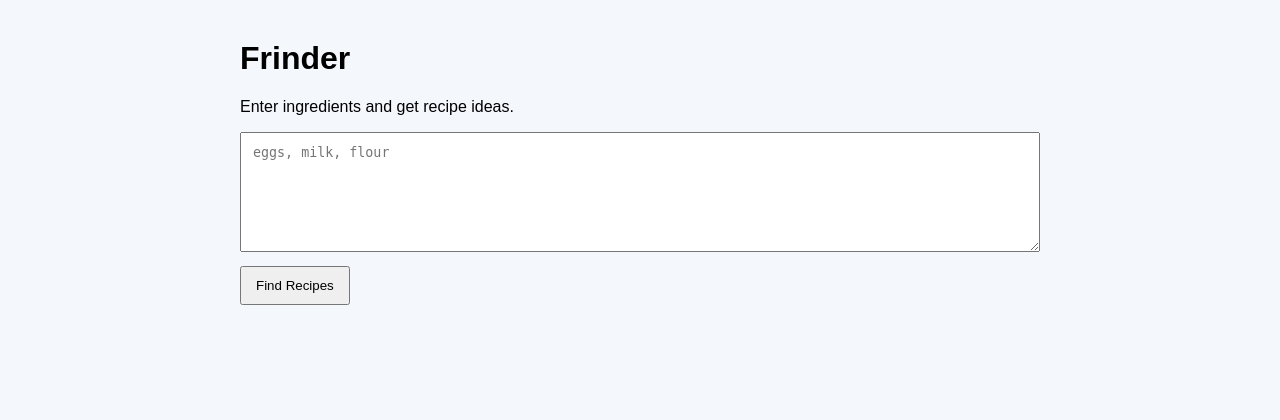
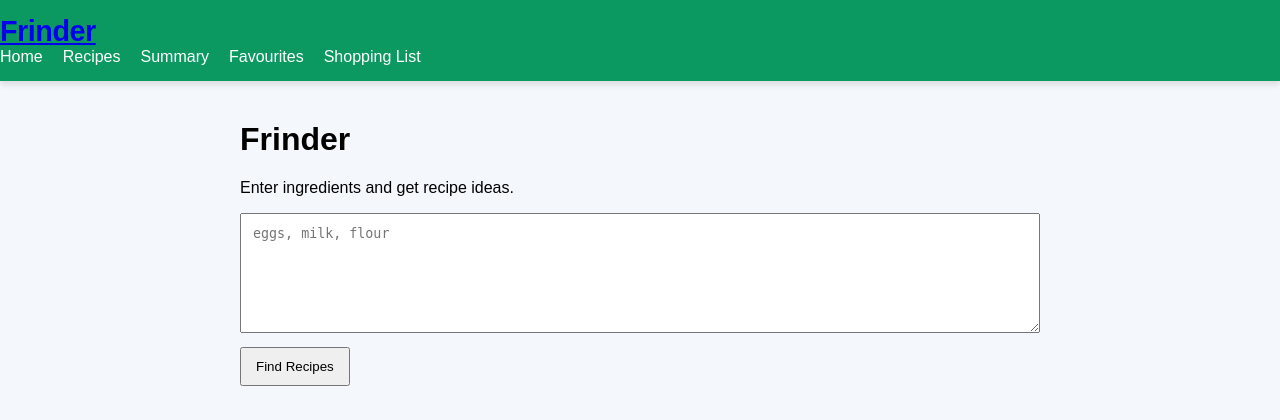
Before and after one commit to 2026-pwr-sl/script-languages-6g, a Flask app: page / in a window 1280 px wide. Shown: the top 420 px of the page. Run offline with Flask 3, Linux system fonts and the light colour scheme.

Commit message:
feat: create navigation bar and update recipes route handling

```diff
--- a/Frinder/app.py
+++ b/Frinder/app.py
@@ -19,23 +19,39 @@ def index():
     return render_template("index.html")
 
 
-@app.route("/recipes", methods=["POST"])
+@app.route("/recipes", methods=["GET", "POST"])
 def recipes():
-    user_ingredients = parse_ingredients(request.form.get("ingredients", ""))
+    if request.method == "POST":
+        user_ingredients = parse_ingredients(request.form.get("ingredients", ""))
 
-    if not user_ingredients:
-        flash("Please enter at least one ingredient.", "error")
-        return redirect(url_for("index"))
+        if not user_ingredients:
+            flash("Please enter at least one ingredient.", "error")
+            return redirect(url_for("index"))
 
-    save_user_ingredients(user_ingredients, USER_INGREDIENTS_FILE)
-    recipes_list = load_recipes(RECIPES_FILE)
-    suggestions = match_recipes(user_ingredients, recipes_list)
+        save_user_ingredients(user_ingredients, USER_INGREDIENTS_FILE)
+        recipes_list = load_recipes(RECIPES_FILE)
+        suggestions = match_recipes(user_ingredients, recipes_list)
 
-    return render_template(
-        "recipes.html",
-        user_ingredients=user_ingredients,
-        suggestions=suggestions,
-    )
+        return render_template(
+            "recipes.html",
+            user_ingredients=user_ingredients,
+            suggestions=suggestions,
+        )
+    return render_template("recipes.html", user_ingredients=[], suggestions=[])
+
+@app.route("/summary")
+def summary():
+    return render_template("summary.html")
+
+
+@app.route("/favourites")
+def favourites():
+    return render_template("favourites.html")
+
+
+@app.route("/shopping-list")
+def shopping_list():
+    return render_template("shopping_list.html")
 
 
 if __name__ == "__main__":
--- a/Frinder/static/style.css
+++ b/Frinder/static/style.css
@@ -78,3 +78,57 @@ button {
 .recipe-card__actions {
   margin-top: 16px;
 }
+
+.navbar {
+  background-color: #0C9961;
+  padding: 15px 0;
+  box-shadow: 0 4px 6px rgba(0, 0, 0, 0.1);
+}
+
+.nav-container {
+  max-width: 800px;
+  margin: 0 auto;
+  padding: 0 20px;
+  display: flex;
+  justify-content: space-between;
+  align-items: center;
+}
+
+.nav-logo {
+  color: white;
+  font-size: 1.5rem;
+  font-weight: bold;
+  text-decoration: none;
+}
+
+.nav-links {
+  list-style: none;
+  margin: 0;
+  padding: 0;
+  display: flex;
+  gap: 20px;
+}
+
+.nav-links li {
+  display: inline;
+}
+
+.nav-links a {
+  color: white;
+  text-decoration: none;
+  font-size: 1rem;
+  font-weight: 500;
+  transition: opacity 0.2s ease-in-out;
+}
+
+.nav-links a:hover {
+  opacity: 0.8;
+}
+
+.nav-brand {
+  color: white;
+  font-size: 1.8rem;
+  font-weight: 800;
+  text-decoration: none;
+  letter-spacing: -0.5px;
+}
--- a/Frinder/templates/base.html
+++ b/Frinder/templates/base.html
@@ -7,6 +7,19 @@
   <link rel="stylesheet" href="{{ url_for('static', filename='style.css') }}">
 </head>
 <body>
+  <nav class="navbar">
+    <div class="nav-brand">
+      <a href="{{ url_for('index') }}">Frinder</a>
+    </div>
+    <ul class="nav-links">
+      <li><a href="{{ url_for('index') }}">Home</a></li>
+        <li><a href="{{ url_for('recipes') }}">Recipes</a></li>
+        <li><a href="{{ url_for('summary') }}">Summary</a></li>
+        <li><a href="{{ url_for('favourites') }}">Favourites</a></li>
+        <li><a href="{{ url_for('shopping_list') }}">Shopping List</a></li>
+    </ul>
+  </nav>
+
   <main class="container">
     {% with messages = get_flashed_messages(with_categories=true) %}
       {% if messages %}
```
